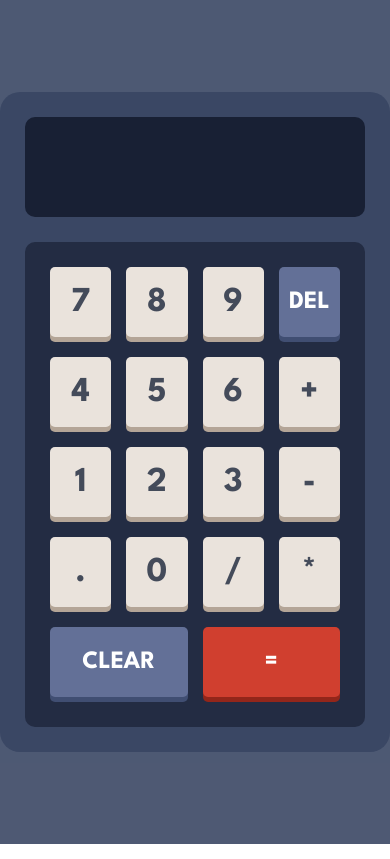
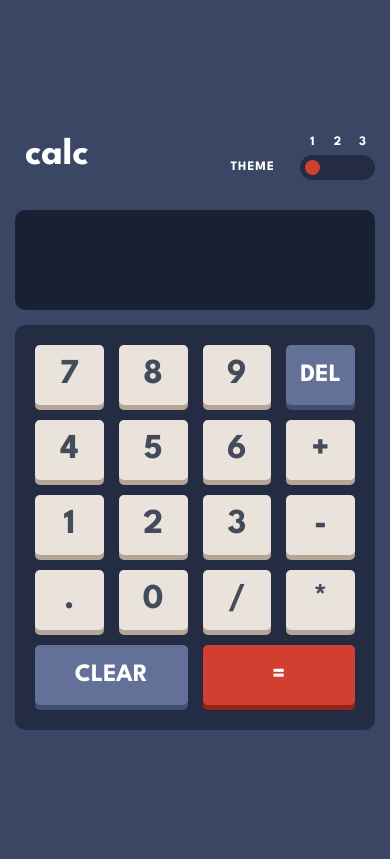
Before and after one commit to aleeacosta/calculadora, a React (Create React App) app: page / in a window 390 px wide. Built offline with nearby package versions, Linux system fonts and the light colour scheme.

Commit message:
function themes and responsive

```diff
--- a/src/App.css
+++ b/src/App.css
@@ -41,6 +41,7 @@ html, body {
   font-size: 50px;
   color: white;
   padding: 0 20px;
+  overflow: hidden;
 }
 
 .teclado {
@@ -59,3 +60,144 @@ html, body {
   justify-content: center;
   gap: 15px;
 }
+
+
+/* Theme 2 */
+
+.theme2 {
+  background-color: hsl(0, 0%, 98%);
+}
+
+.theme2 .header p {
+  color: hsl(60, 10%, 19%);
+}
+
+.theme2 .header .contenedor-theme {
+  color: hsl(60, 10%, 19%);
+}
+
+.theme2 .header .contenedor-theme .contenedor-boton .botones div {
+  background-color: hsl(0, 5%, 80%);
+}
+
+.theme2 .pantalla {
+  background-color: hsl(0, 0%, 90%);
+  color: hsl(60, 10%, 19%);
+}
+
+.theme2 .teclado {
+  background-color: hsl(0, 5%, 80%);
+}
+
+.theme2 .boton {
+  background-color: hsl(45, 7%, 95%);
+  box-shadow: 0 5px 0 0 hsl(35, 11%, 61%);
+  color: hsl(60, 10%, 19%);
+}
+
+.theme2 .boton:active {
+  transform: translateY(2px);
+  box-shadow: 0 3px 0 0 hsl(35, 11%, 40%);
+}
+
+.theme2 .boton-clear {
+  background-color: hsl(185, 42%, 37%);
+  box-shadow: 0 5px 0 0 hsl(185, 58%, 25%);
+  color: white;
+}
+
+.theme2 .boton-clear:active {
+  transform: translateY(2px);
+  box-shadow: 0 3px 0 0 hsl(181, 100%, 12%);
+}
+
+.theme2 .operador {
+  background-color: hsl(25, 98%, 40%);
+  box-shadow: 0 5px 0 0 hsl(25, 99%, 27%);
+  color: white;
+}
+
+.theme2 .operador:active {
+  transform: translateY(2px);
+  box-shadow: 0 3px 0 0 hsl(25, 99%, 16%);
+}
+
+/* Theme 3 */
+
+.theme3 {
+  background-color: hsl(289, 54%, 22%);
+}
+
+.theme3 .header p {
+  color: hsl(61, 100%, 48%);
+}
+
+.theme3 .header .contenedor-theme {
+  color: hsl(61, 100%, 48%);
+}
+
+.theme3 .header .contenedor-theme .contenedor-boton .botones div {
+  background-color: hsl(289, 54%, 52%);
+}
+
+.theme3 .header .contenedor-theme .contenedor-boton .botones div:nth-child(3) span {
+  background-color: hsl(61, 100%, 48%);
+}
+
+.theme3 .pantalla {
+  background-color: hsl(289, 54%, 52%);
+  color: hsl(61, 100%, 48%);
+}
+
+.theme3 .teclado {
+  background-color: hsl(289, 54%, 52%);
+}
+
+.theme3 .boton {
+  background-color: hsl(61, 100%, 48%);
+  box-shadow: 0 5px 0 0 hsl(61, 100%, 25%);
+  color: hsl(60, 10%, 19%);
+}
+
+.theme3 .boton:active {
+  transform: translateY(2px);
+  box-shadow: 0 3px 0 0 hsl(61, 100%, 18%);
+}
+
+.theme3 .boton-clear {
+  background-color: hsl(181, 100%, 45%);
+  box-shadow: 0 5px 0 0 hsl(181, 100%, 25%);
+  color: hsl(60, 10%, 19%);
+}
+
+.theme3 .boton-clear:active {
+  transform: translateY(2px);
+  box-shadow: 0 3px 0 0 hsl(181, 100%, 15%);
+}
+
+.theme3 .operador {
+  background-color: hsl(317, 100%, 62%);
+  box-shadow: 0 5px 0 0 hsl(317, 100%, 32%);
+  color: hsl(60, 10%, 19%);
+}
+
+.theme3 .operador:active {
+  transform: translateY(2px);
+  box-shadow: 0 3px 0 0 hsl(317, 100%, 20%);
+}
+
+@media screen and (max-width: 450px) {
+  .contenedor-principal {
+    width: 100%;
+    padding: 15px;
+    gap: 15px;
+    height: 100%;
+    border-radius: 0;
+    align-content: center;
+  }
+
+  .teclado {
+    gap: 15px;
+    padding: 20px 20px 25px;
+  }
+}
--- a/src/App.js
+++ b/src/App.js
@@ -1,14 +1,43 @@
 import './App.css';
+import './styles/header.css'
 import Boton from './componentes/boton';
 import Pantalla from './componentes/pantalla';
 import BotonClear from './componentes/botonClear';
 import BotonDel from './componentes/botonDel';
+import BotonTheme from './componentes/botonTheme';
 import { useState } from 'react';
 import { evaluate, format } from 'mathjs';
 
 function App() {
 
   const [input, setInput] = useState('');
+
+  const [theme, setTheme] = useState('');
+
+  const [transparente, setTransparente] = useState('');
+  const [transparente2, setTransparente2] = useState('boton-transparente');
+  const [transparente3, setTransparente3] = useState('boton-transparente');
+
+  const botonTheme1 = () => {
+    setTheme('');
+    setTransparente('')
+    setTransparente2('boton-transparente');
+    setTransparente3('boton-transparente');
+  };
+
+  const botonTheme2 = () => {
+    setTheme('theme2');
+    setTransparente('boton-transparente')
+    setTransparente2('');
+    setTransparente3('boton-transparente');
+  };
+
+  const botonTheme3 = () => {
+    setTheme('theme3');
+    setTransparente('boton-transparente')
+    setTransparente2('boton-transparente');
+    setTransparente3('');
+  };
 
   const agregarInput = valor => {
     setInput(input + valor);
@@ -39,7 +68,26 @@ function App() {
 
   return (
     <div className='app'>
-      <div className='contenedor-principal'>
+      <div className={`contenedor-principal ${theme}`}>
+        <div className='header'>
+          <p>calc</p>
+          <div className='contenedor-theme'>
+            <div>THEME</div>
+            <div className='contenedor-boton'>
+              <div className='numeros'>
+                <div>1</div>
+                <div>2</div>
+                <div>3</div>
+              </div>
+              <div className='botones'>
+                <BotonTheme clase={`boton-rojo ${transparente}`} manejarTheme={() => botonTheme1()}/>
+                <BotonTheme clase={`boton-rojo ${transparente2}`} manejarTheme={() => botonTheme2()}/>
+                <BotonTheme clase={`boton-rojo ${transparente3}`} manejarTheme={() => botonTheme3()}/>
+              </div>
+            </div>
+          </div>
+        </div>
+
         <Pantalla input={input} />
         <div className='teclado'>
           <div className='fila'>
--- /dev/null
+++ b/src/componentes/botonTheme.js
@@ -0,0 +1,14 @@
+import React from 'react';
+import '../styles/header.css';
+
+const BotonTheme = (props) => (
+  <div>
+    <span
+      className={props.clase}
+      onClick={props.manejarTheme}>
+    </span>
+  </div>
+);
+
+
+export default BotonTheme;
--- a/src/styles/boton.css
+++ b/src/styles/boton.css
@@ -14,11 +14,21 @@
   box-shadow: 0 5px 0 0 hsl(28, 16%, 65%);
 }
 
+.boton:active {
+  transform: translateY(2px);
+  box-shadow: 0 3px 0 0 hsl(28, 16%, 30%);
+}
+
 .operador {
   background-color: hsl(6, 63%, 50%) ;
   color: white;
   font-size: 25px;
   box-shadow: 0 5px 0 0 hsl(6, 70%, 34%);
+}
+
+.operador:active {
+  transform: translateY(2px);
+  box-shadow: 0 3px 0 0 hsl(6, 70%, 28%);;
 }
 
 .boton-clear {
@@ -27,3 +37,15 @@
   background-color: hsl(225, 21%, 49%);
   box-shadow: 0 5px 0 0 hsl(224, 28%, 35%);
 }
+
+.boton-clear:active {
+  transform: translateY(2px);
+  box-shadow: 0 3px 0 0 hsl(224, 28%, 28%);
+}
+
+
+@media screen and (max-width: 450px) {
+  .boton {
+    height: 40px;
+  }
+}
--- /dev/null
+++ b/src/styles/header.css
@@ -0,0 +1,80 @@
+.header {
+  height: 80px;
+  width: 100%;
+  display: flex;
+  align-items: center;
+  justify-content: space-between;
+  color: white;
+}
+
+.header p {
+  font-size: 38px;
+  margin-left: 10px;
+}
+
+.contenedor-theme {
+  display: flex;
+  align-items: flex-end;
+  font-size: 13px;
+  gap: 25px;
+}
+
+.contenedor-theme > div:nth-child(1) {
+  height: 25px;
+  letter-spacing: 1px;
+  display: flex;
+  align-items: center;
+}
+
+.contenedor-boton {
+  display: flex;
+  flex-direction: column;
+  align-items: center;
+  justify-content: center;
+}
+
+.numeros {
+  display: flex;
+}
+
+.numeros div {
+  display: flex;
+  align-items: center;
+  justify-content: center;
+  width: 25px;
+  height: 25px;
+}
+
+.botones {
+  display: flex;
+  align-items: center;
+  justify-content: center;
+}
+
+.botones div {
+  display: flex;
+  align-items: center;
+  justify-content: center;
+  width: 25px;
+  height: 25px;
+  background-color: hsl(223, 31%, 20%);
+}
+
+div.botones > div:nth-child(1) {
+  border-radius: 15px 0 0 15px;
+}
+
+div.botones > div:nth-child(3) {
+  border-radius: 0 15px 15px 0;
+}
+
+.boton-rojo {
+  width: 15px;
+  height: 15px;
+  background-color: hsl(6, 63%, 50%);
+  border-radius: 50%;
+}
+
+.boton-transparente {
+  background-color: transparent;
+}
```
